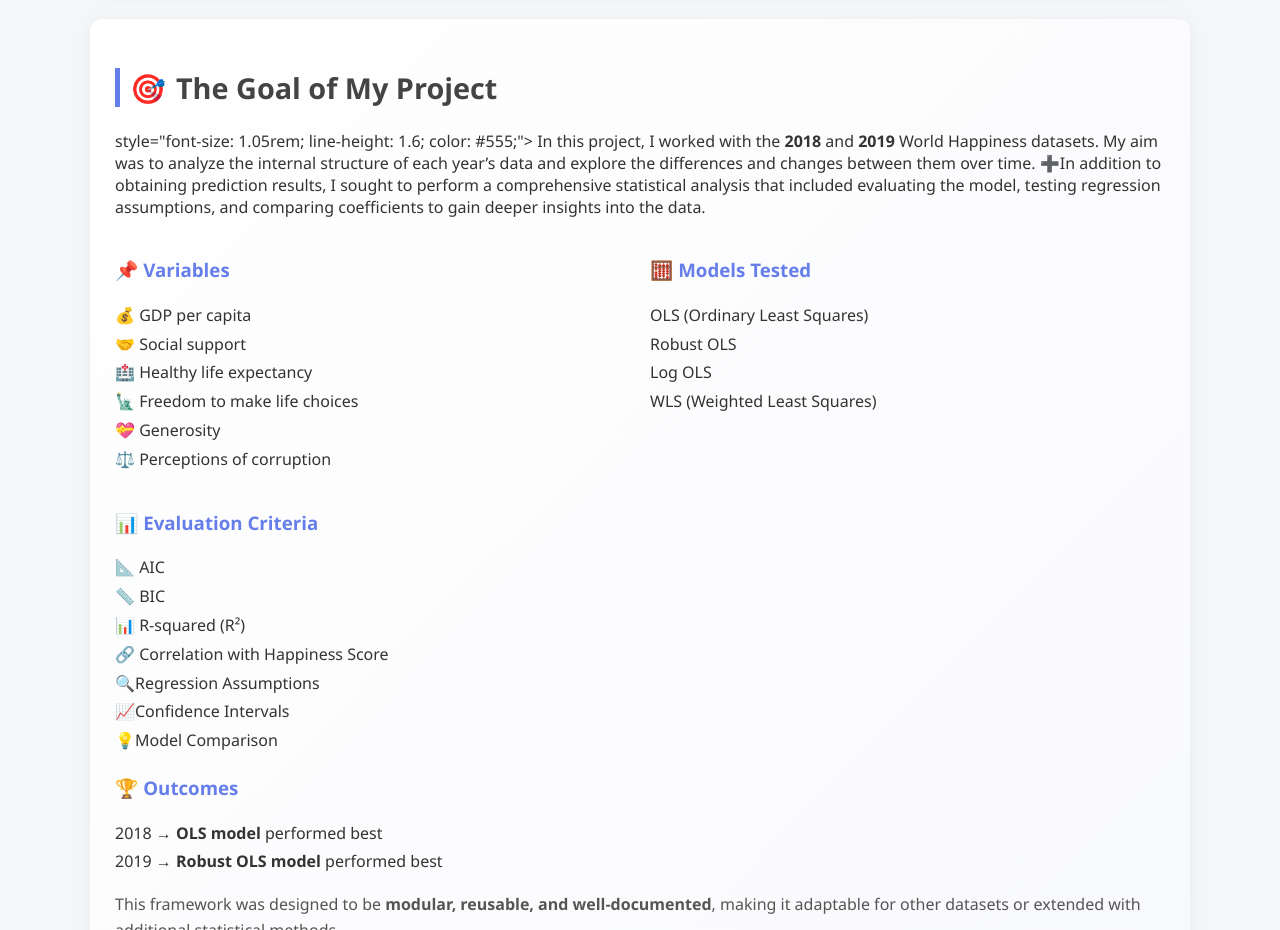
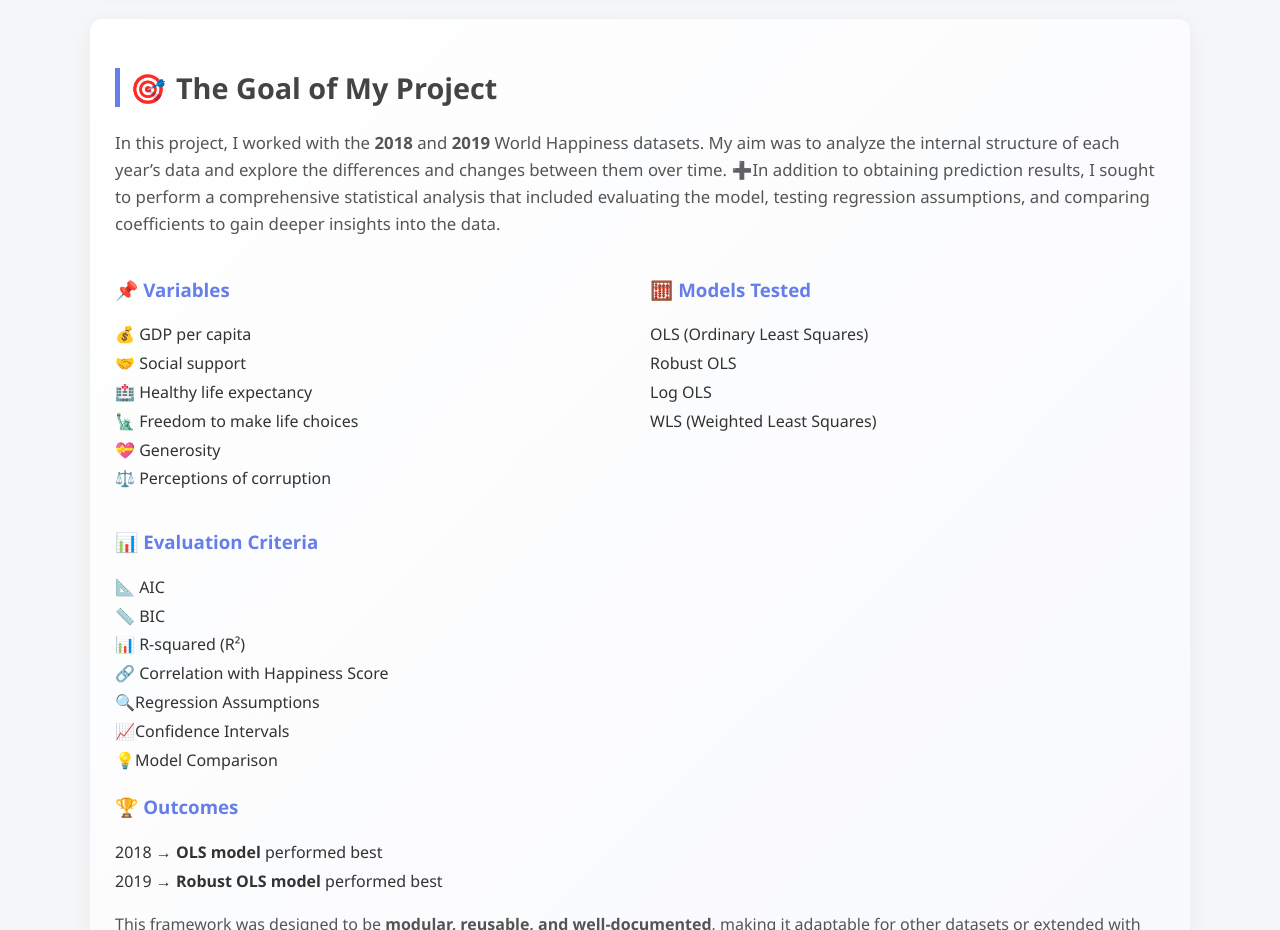
Before and after one commit to ada621/Wold_Happiness_Analysis, a plain HTML site: page index.html in a window 1280 px wide. Shown: the part 4900-5830 px from the top of the page. Drawn offline with Linux system fonts and the light colour scheme.

Commit message:
Update index.html

```diff
--- a/index.html
+++ b/index.html
@@ -129,7 +129,7 @@ performance at extreme values.</p>
     <h2 style="display: flex; align-items: center; font-size: 1.8rem; color: #444;">
         🎯 <span style="margin-left: 10px;">The Goal of My Project</span>
     </h2>
-    <p>style="font-size: 1.05rem; line-height: 1.6; color: #555;">
+    <p style="font-size: 1.05rem; line-height: 1.6; color: #555;">
         In this project, I worked with the <strong>2018</strong> and <strong>2019</strong> World Happiness datasets.
         My aim was to analyze the internal structure of each year’s data and explore the differences and changes between them over time.
         ➕In addition to obtaining prediction results, I sought to perform a comprehensive statistical analysis that included evaluating
```
